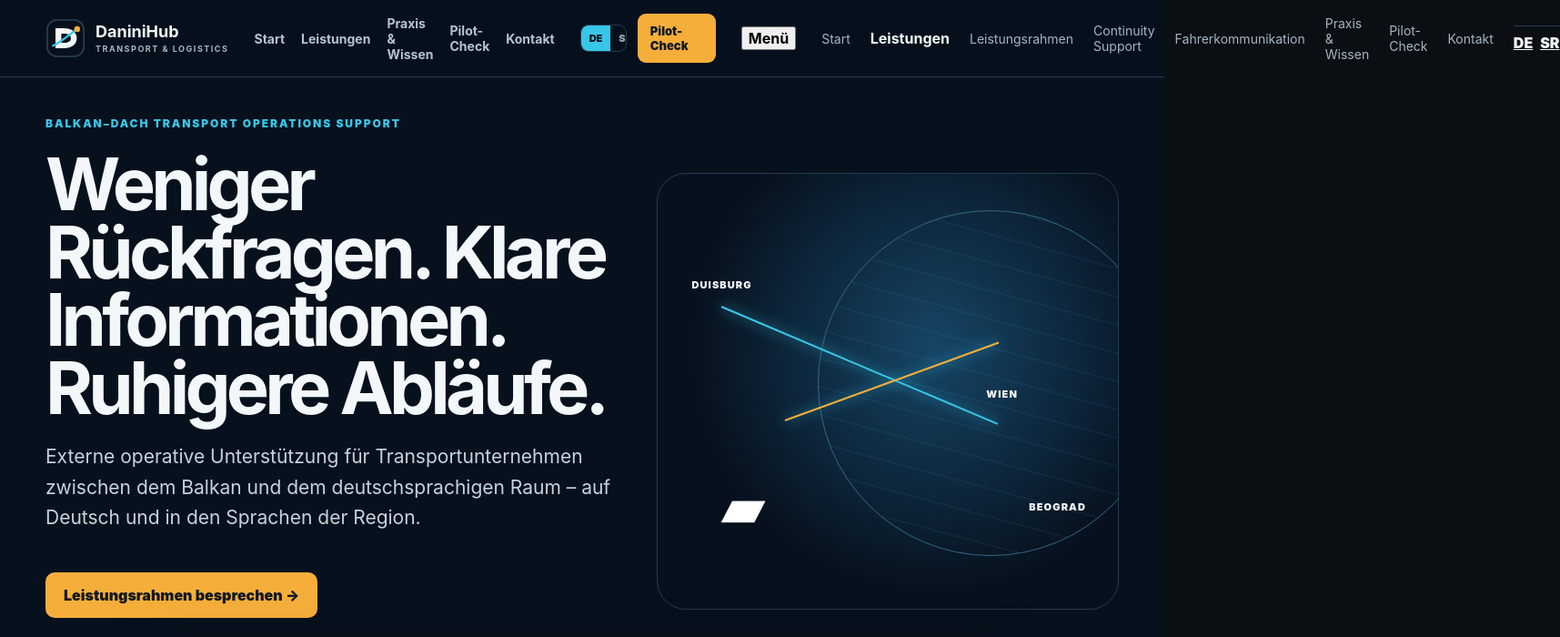
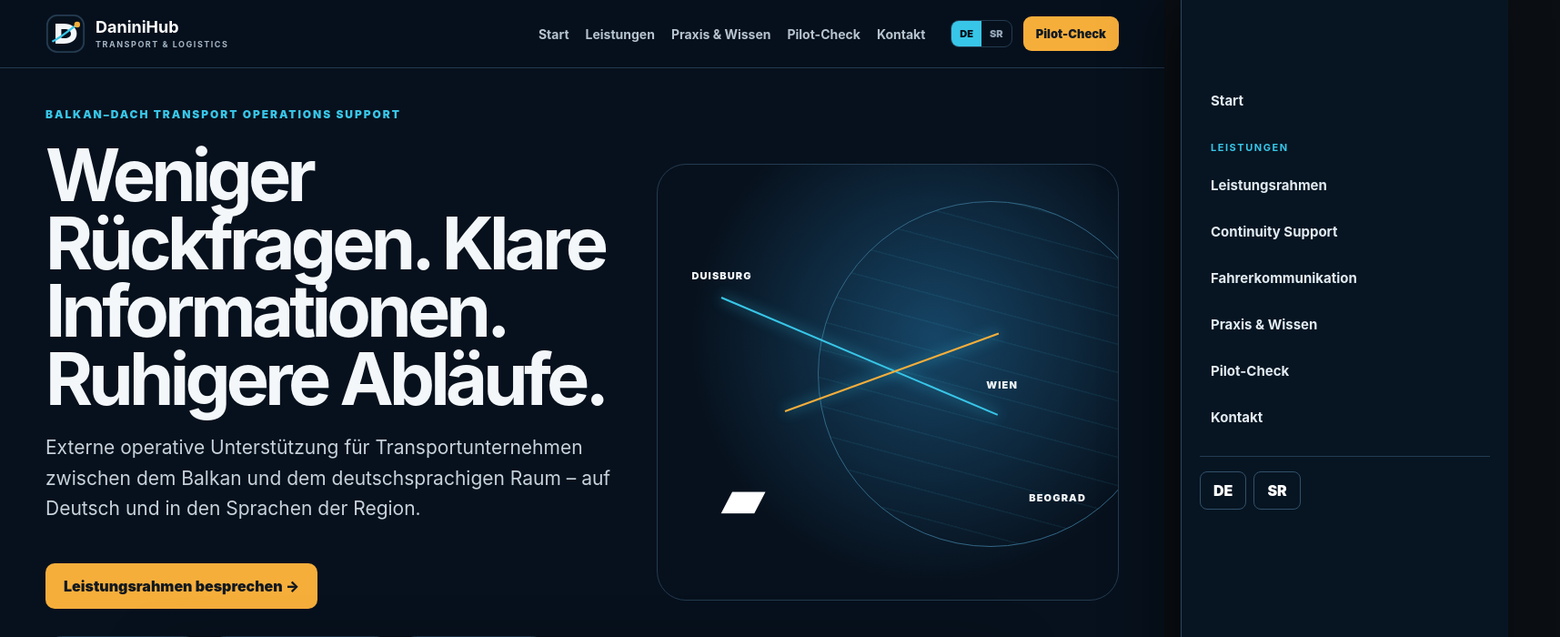
Before and after one commit to danininet/daninihub, a React (Vite) app in the folder daninihub-front/: page / in a window 1280 px wide. Shown: the top 700 px of the page at 91% size, 1715 px wide, since content can reach past the window. Built offline with nearby package versions, Linux system fonts and the light colour scheme.

Commit message:
Style reliable mobile navigation drawer

```diff
--- a/daninihub-front/src/SiteNavigation.css
+++ b/daninihub-front/src/SiteNavigation.css
@@ -1,30 +1,11 @@
 .public-app > main > header{display:none}
-.site-nav{position:sticky;top:0;z-index:40;display:flex;align-items:center;gap:28px;padding:15px max(22px,calc((100vw - 1180px)/2));background:rgba(7,17,29,.96);backdrop-filter:blur(16px);border-bottom:1px solid #243b50}
-.site-nav-brand{display:flex;align-items:center;gap:11px;text-decoration:none;min-width:max-content}
-.site-nav-brand strong{display:block;font-size:18px;line-height:1}
-.site-nav-brand small{display:block;margin-top:5px;color:#a5b5c4;font-size:9px;letter-spacing:.17em}
-.site-nav-desktop{display:flex;align-items:center;gap:18px;margin-left:auto}
-.site-nav-desktop>a,.site-nav-dropdown>summary{color:#b6c4cf;font-size:14px;font-weight:700;text-decoration:none;cursor:pointer;list-style:none}
-.site-nav-dropdown>summary::-webkit-details-marker{display:none}
-.site-nav-desktop>a:hover,.site-nav-dropdown>summary:hover{color:#fff}
-.site-nav-dropdown{position:relative}
-.site-nav-dropdown>div{display:none;position:absolute;top:34px;left:-16px;min-width:240px;padding:10px;background:#0b1a28;border:1px solid #243b50;border-radius:12px;box-shadow:0 18px 44px rgba(0,0,0,.32)}
-.site-nav-dropdown[open]>div{display:grid}
-.site-nav-dropdown>div a{padding:11px 12px;border-radius:8px;color:#c6d2dc;text-decoration:none;font-size:13px}
-.site-nav-dropdown>div a:hover{background:#12283a;color:#fff}
-.site-nav-actions{display:flex;align-items:center;gap:12px}
-.site-nav-langs{display:flex;border:1px solid #243b50;border-radius:9px;overflow:hidden}
-.site-nav-langs a{padding:7px 9px;color:#93a4b4;text-decoration:none;font-size:11px;font-weight:900}
-.site-nav-langs a.active{background:#38c6e8;color:#04101a}
-.site-nav-cta{padding:11px 14px;border-radius:9px;background:#f6ae3b;color:#111a21;text-decoration:none;font-size:13px;font-weight:900}
-.site-nav-mobile{display:none;margin-left:auto;position:relative}
-.site-nav-mobile>summary{list-style:none;padding:9px 12px;border:1px solid #243b50;border-radius:9px;color:#fff;font-weight:800;cursor:pointer}
-.site-nav-mobile>summary::-webkit-details-marker{display:none}
-.site-nav-mobile nav{position:absolute;right:0;top:48px;width:min(310px,calc(100vw - 28px));display:grid;gap:4px;padding:15px;background:#091725;border:1px solid #243b50;border-radius:14px;box-shadow:0 20px 50px rgba(0,0,0,.4)}
-.site-nav-mobile nav strong{padding:8px 10px;color:#38c6e8;font-size:11px;letter-spacing:.12em;text-transform:uppercase}
-.site-nav-mobile nav a{padding:11px 10px;border-radius:8px;color:#d2dce4;text-decoration:none;font-size:14px}
-.site-nav-mobile nav a:hover{background:#12283a}
-.site-nav-mobile-langs{display:flex;gap:8px;padding-top:8px;border-top:1px solid #243b50}
-.site-nav-mobile-langs a{font-weight:900}
-@media(max-width:980px){.site-nav-desktop,.site-nav-actions{display:none}.site-nav-mobile{display:block}}
-@media(max-width:560px){.site-nav{padding:12px 16px}.site-nav-brand small{display:none}.site-nav-brand strong{font-size:16px}}
+.site-nav{position:sticky;top:0;z-index:100;display:flex;align-items:center;gap:28px;padding:15px max(22px,calc((100vw - 1180px)/2));background:rgba(7,17,29,.97);backdrop-filter:blur(16px);border-bottom:1px solid #243b50}
+.site-nav-brand{display:flex;align-items:center;gap:11px;text-decoration:none;min-width:max-content;color:#fff}
+.site-nav-brand strong{display:block;font-size:18px;line-height:1}.site-nav-brand small{display:block;margin-top:5px;color:#a5b5c4;font-size:9px;letter-spacing:.17em}
+.site-nav-desktop{display:flex;align-items:center;gap:18px;margin-left:auto}.site-nav-desktop>a,.site-nav-dropdown>summary{color:#b6c4cf;font-size:14px;font-weight:700;text-decoration:none;cursor:pointer;list-style:none}.site-nav-dropdown>summary::-webkit-details-marker{display:none}.site-nav-desktop>a:hover,.site-nav-dropdown>summary:hover{color:#fff}.site-nav-dropdown{position:relative}.site-nav-dropdown>div{display:none;position:absolute;top:34px;left:-16px;min-width:240px;padding:10px;background:#0b1a28;border:1px solid #243b50;border-radius:12px;box-shadow:0 18px 44px rgba(0,0,0,.32)}.site-nav-dropdown[open]>div{display:grid}.site-nav-dropdown>div a{padding:11px 12px;border-radius:8px;color:#c6d2dc;text-decoration:none;font-size:13px}.site-nav-dropdown>div a:hover{background:#12283a;color:#fff}
+.site-nav-actions{display:flex;align-items:center;gap:12px}.site-nav-langs{display:flex;border:1px solid #243b50;border-radius:9px;overflow:hidden}.site-nav-langs a{padding:7px 9px;color:#93a4b4;text-decoration:none;font-size:11px;font-weight:900}.site-nav-langs a.active{background:#38c6e8;color:#04101a}.site-nav-cta{padding:11px 14px;border-radius:9px;background:#f6ae3b;color:#111a21;text-decoration:none;font-size:13px;font-weight:900}
+.site-nav-toggle{display:none;margin-left:auto;position:relative;z-index:103;align-items:center;justify-content:center;width:48px;height:44px;padding:0;border:1px solid #31506a;border-radius:10px;background:#0d2030;color:#fff;cursor:pointer}.site-nav-toggle span{position:absolute;left:13px;width:20px;height:2px;background:#fff;transition:.2s}.site-nav-toggle span:nth-child(1){top:13px}.site-nav-toggle span:nth-child(2){top:20px}.site-nav-toggle span:nth-child(3){top:27px}.site-nav-toggle b{position:absolute;left:-9999px}.site-nav-toggle.is-open span:nth-child(1){top:20px;transform:rotate(45deg)}.site-nav-toggle.is-open span:nth-child(2){opacity:0}.site-nav-toggle.is-open span:nth-child(3){top:20px;transform:rotate(-45deg)}
+.site-nav-overlay{display:none;position:fixed;inset:0;z-index:101;border:0;background:rgba(1,7,12,.72)}
+.site-nav-mobile-panel{position:fixed;top:0;right:0;z-index:102;width:min(360px,88vw);height:100dvh;padding:88px 20px 28px;background:#071522;border-left:1px solid #2a465e;box-shadow:-20px 0 60px rgba(0,0,0,.45);transform:translateX(105%);transition:transform .24s ease;display:grid;align-content:start;gap:6px;overflow-y:auto}.site-nav-mobile-panel.is-open{transform:translateX(0)}.site-nav-mobile-panel>a{padding:13px 12px;border-radius:9px;color:#e2ebf2;text-decoration:none;font-size:15px;font-weight:700}.site-nav-mobile-panel>a:hover{background:#12283a}.site-nav-mobile-panel strong{padding:16px 12px 6px;color:#38c6e8;font-size:11px;letter-spacing:.14em;text-transform:uppercase}.site-nav-mobile-langs{display:flex;gap:8px;margin-top:14px;padding-top:16px;border-top:1px solid #243b50}.site-nav-mobile-langs a{padding:10px 14px;border:1px solid #31506a;border-radius:8px;color:#fff;text-decoration:none;font-weight:900}
+@media(max-width:980px){.site-nav-desktop,.site-nav-actions{display:none}.site-nav-toggle{display:flex}.site-nav-overlay{display:block}}
+@media(max-width:560px){.site-nav{padding:10px 14px}.site-nav-brand img{width:38px;height:38px}.site-nav-brand small{display:none}.site-nav-brand strong{font-size:16px}.site-nav-mobile-panel{width:92vw}}
```
